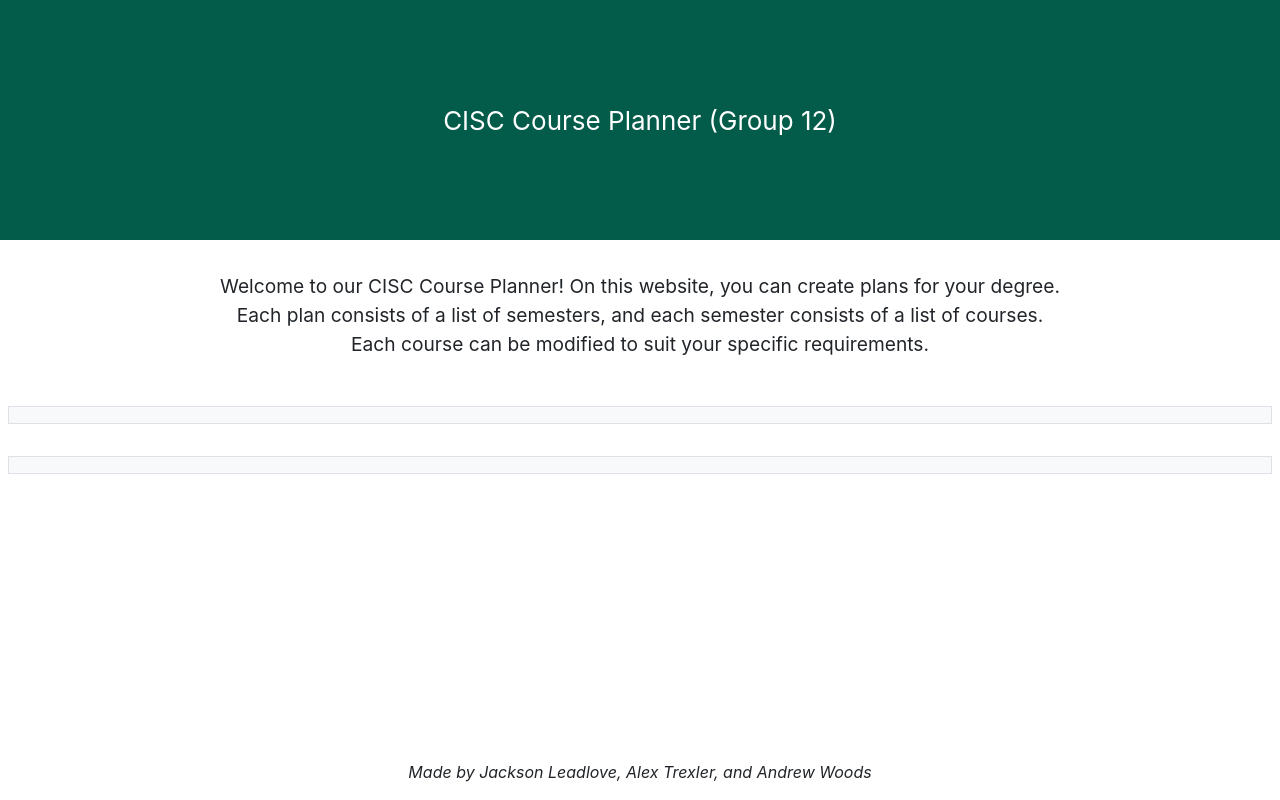
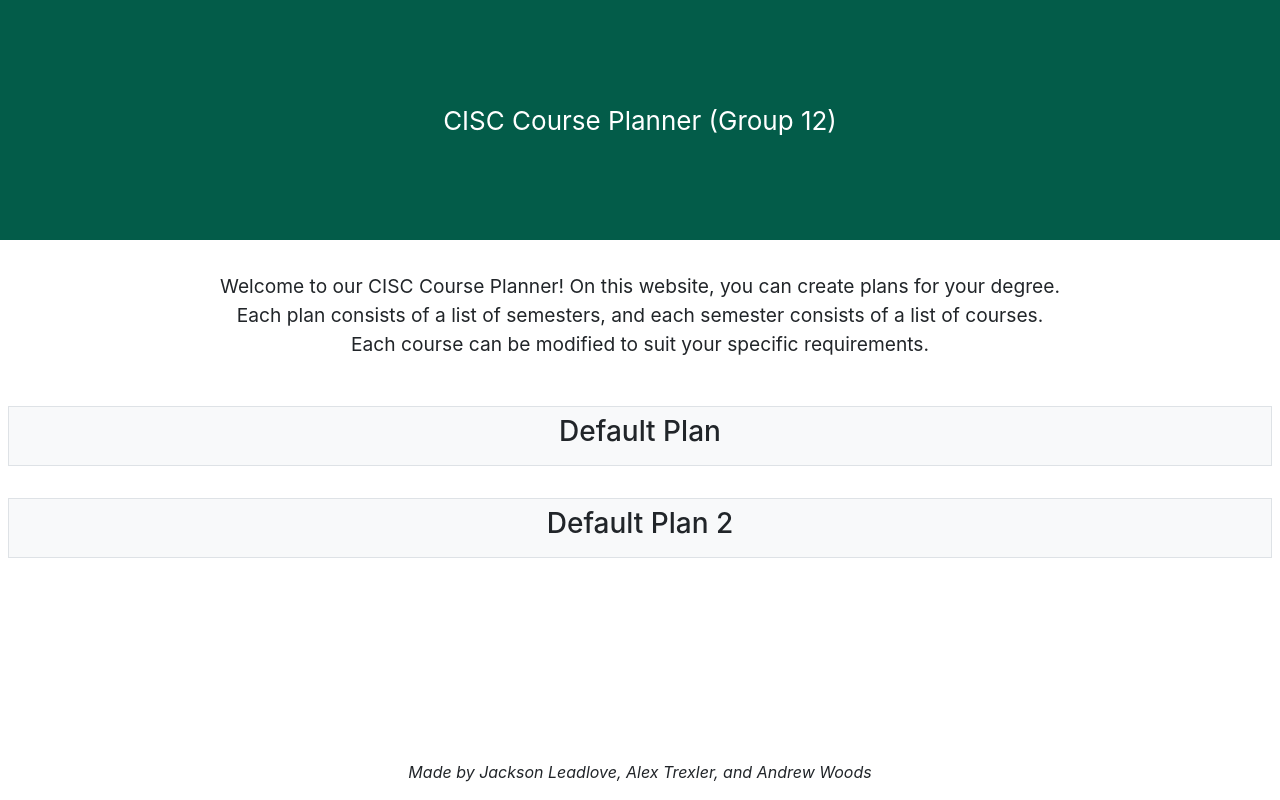
Before and after one commit to UD-CISC275-S22/cis-scheduler-team-12, a React (Create React App) app: page / in a window 1280 px wide. Built offline with nearby package versions, Linux system fonts and the light colour scheme.

Commit message:
Created a way to actually see plans

```diff
--- a/src/components/PlanView.tsx
+++ b/src/components/PlanView.tsx
@@ -1,4 +1,3 @@
-/* eslint-disable @typescript-eslint/no-unused-vars */ // DELETE ME LATER!!!!!!!!!!!import React from "react";
 import React, { useState } from "react";
 import { Container, Row, Col } from "react-bootstrap";
 import { Plan } from "../interfaces/plan";
@@ -16,9 +15,23 @@ export function PlanView({
     const [editing, setEditing] = useState<boolean>(false);
 
     function changeEditing() {
-        // Should link to an "editing plan state" component somehow
         setEditing(!editing);
     }
 
-    return <></>;
+    return editing ? (
+        <PlanEditor
+            changeEditing={changeEditing}
+            plan={plan}
+            editPlan={editPlan}
+            deletePlan={deletePlan}
+        ></PlanEditor>
+    ) : (
+        <Container>
+            <Row>
+                <Col>
+                    <h3>{plan.name}</h3>
+                </Col>
+            </Row>
+        </Container>
+    );
 }
```
